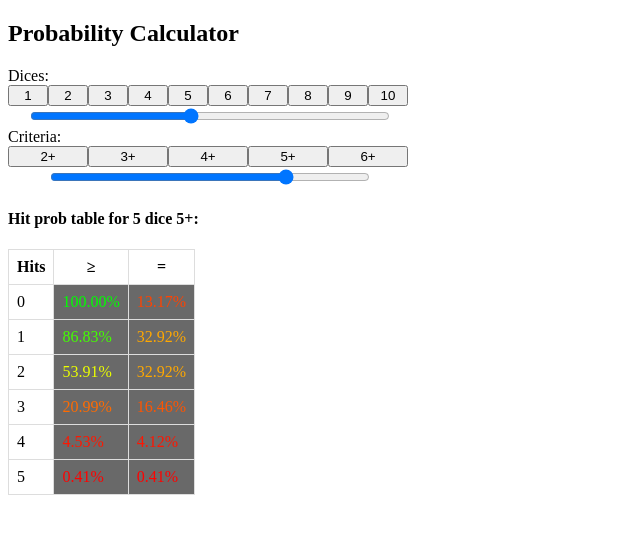
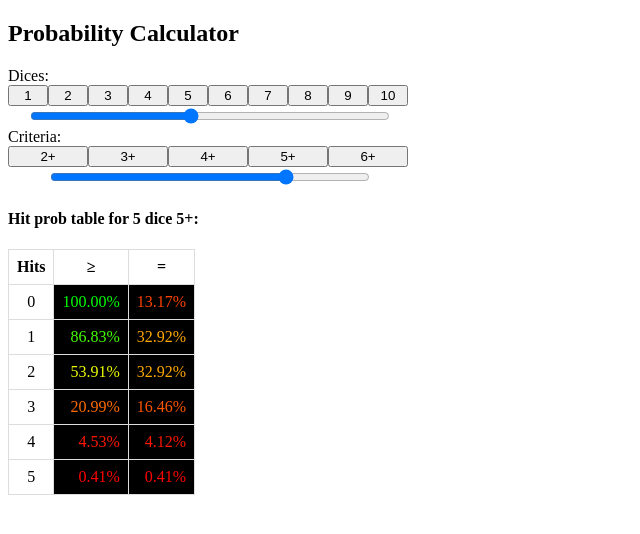
Before and after one commit to nnkken/zombicide-invader-helper, a Vue app: page / in a window 1280 px wide. Shown: the top 534 px of the page, without its empty margins (0-640 px from the left). Built offline with nearby package versions, Linux system fonts and the light colour scheme.

Commit message:
Better style

```diff
--- a/src/components/ProbCalculator.vue
+++ b/src/components/ProbCalculator.vue
@@ -31,9 +31,9 @@
           <th>&equals;</th>
         </tr>
         <tr v-for="(output, hit) in table" v-bind:key="`${output}${hit}`">
-          <td>{{ hit }}</td>
-          <td :style="getColorByProb(output.revAcc)">{{ output.revAcc | percent }}</td>
-          <td :style="getColorByProb(output.prob)">{{ output.prob | percent }}</td>
+          <td align="center">{{ hit }}</td>
+          <td align="right" :style="getColorByProb(output.revAcc)">{{ output.revAcc | percent }}</td>
+          <td align="right" :style="getColorByProb(output.prob)">{{ output.prob | percent }}</td>
         </tr>
       </table>
     </div>
@@ -92,7 +92,7 @@ export default {
       }
       return {
         color: `rgb(${r}, ${g}, 0)`,
-        'background-color': '#696969',
+        'background-color': '#000000',
       };
     }
   },
```
